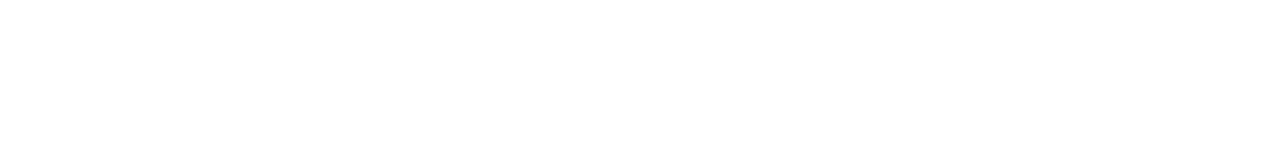
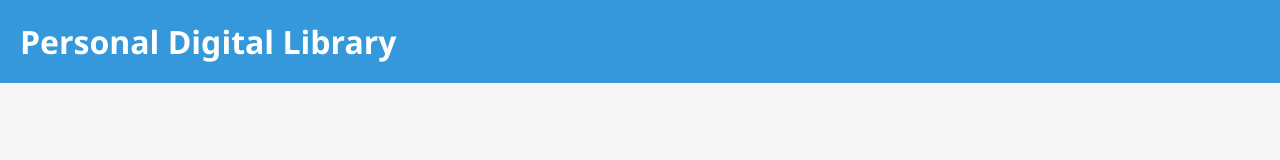
Before and after one commit to marzighased/personal-library, a plain HTML site: page index.html in a window 1280 px wide. Drawn offline with Linux system fonts and the light colour scheme.

Commit message:
header added

```diff
--- a/index.html
+++ b/index.html
@@ -4,8 +4,15 @@
     <meta charset="UTF-8">
     <meta name="viewport" content="width=device-width, initial-scale=1.0">
     <title>Personal Library</title>
+    <link rel="stylesheet" href="./style.css">
 </head>
 <body>
+    <header class="header">
+        <h1>Personal Digital Library</h1>
+    </header>
 
+
+
+    <script src="./script.js"></script>
 </body>
 </html>
--- a/style.css
+++ b/style.css
@@ -0,0 +1,29 @@
+:root {
+    --primary-color: #3498db;
+    --secondary-color: #2ecc71;
+    --danger-color: #e74c3c;
+    --warning-color: #f39c12;
+    --dark-color: #333;
+    --light-color: #f4f4f4;
+    --border-color: #ddd;
+    --box-shadow: 0 2px 10px rgba(0, 0, 0, 0.1);
+}
+
+* {
+    margin: 0;
+    padding: 0;
+    box-sizing: border-box;
+}
+
+body {
+    font-family: 'Segoe UI', Tahoma, Verdana, sans-serif;
+    background-color: #f5f5f5;
+    color: var(--dark-color);
+}
+
+.header {
+    background-color: var(--primary-color);
+    color: white;
+    text-align: left;
+    padding: 20px;
+}
```
